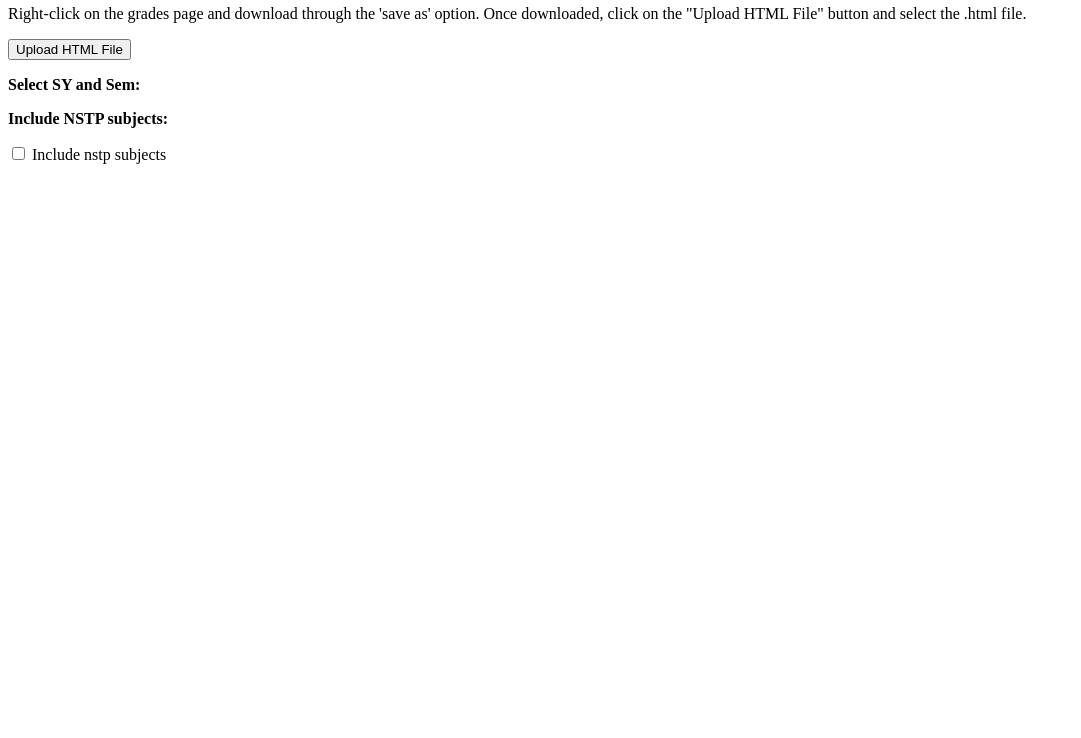
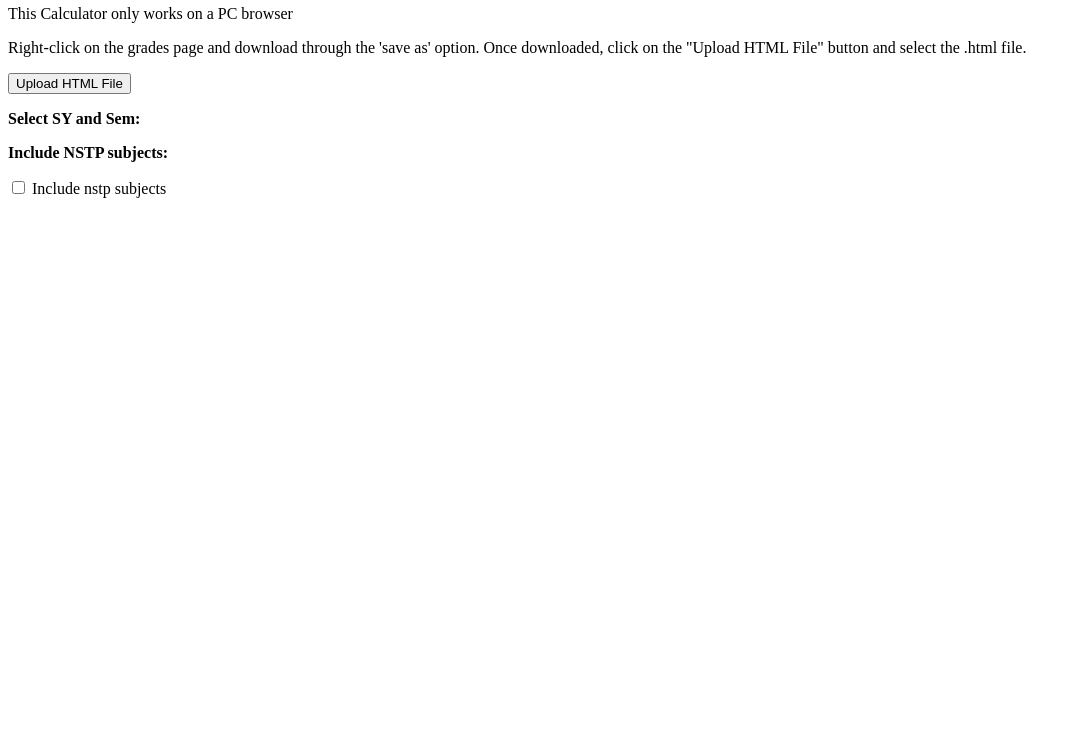
Before and after one commit to NESpr0n00b/SU_Grade_Calculator, a plain HTML site: page index.html in a window 1280 px wide. Shown: the part 62-800 px from the top of the page, without its empty margins (0-1081 px from the left). Drawn offline with Linux system fonts and the light colour scheme.

Commit message:
updated info

```diff
--- a/index.html
+++ b/index.html
@@ -19,6 +19,7 @@
 </head>
 <body>
     <h2>SU Grade Calculator</h2>
+    <p>This Calculator only works on a PC browser</p>
     <p>Right-click on the grades page and download through the 'save as' option. Once downloaded, click on the "Upload HTML File" button and select the .html file.</p>
     <button onclick="uploadFile()">Upload HTML File</button>
 
```
